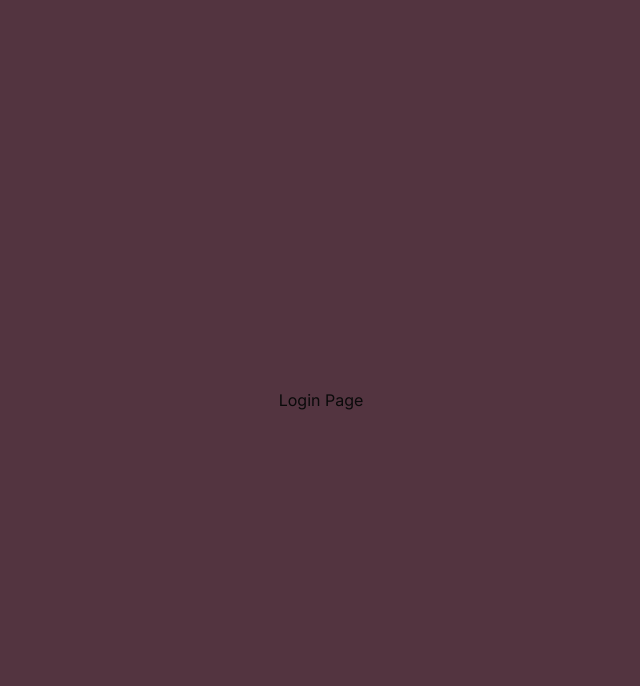
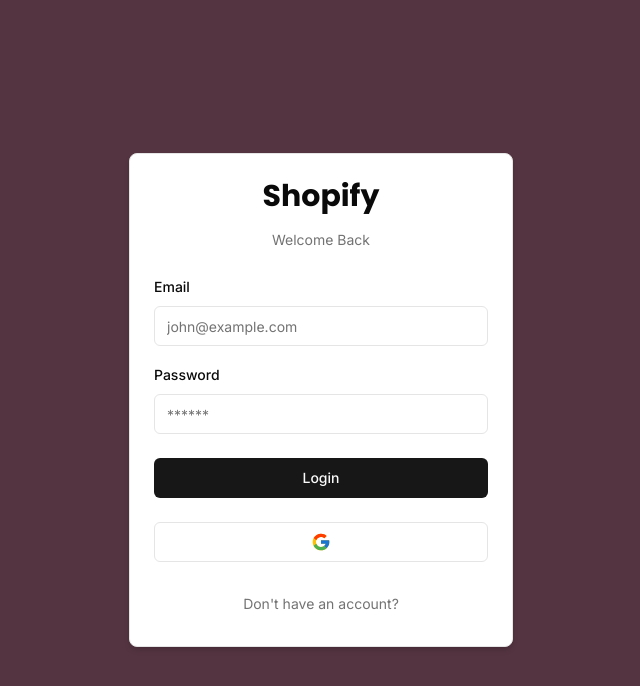
Before and after one commit to Shivamrai15/Ecommerce-Admin, a Next.js app: page /login in a window 1280 px wide. Shown: the top 686 px of the page, without its empty margins (319-959 px from the left). Built offline with nearby package versions, Linux system fonts and the light colour scheme.

Commit message:
Login Page

```diff
--- a/app/(auth)/(routes)/login/page.tsx
+++ b/app/(auth)/(routes)/login/page.tsx
@@ -1,8 +1,9 @@
+import { LoginForm } from "@/components/auth/forms/login-form";
 
 const LoginPage = () => {
     return (
         <div>
-            Login Page
+            <LoginForm/>
         </div>
     )
 }
--- /dev/null
+++ b/components/auth/forms/login-form.tsx
@@ -0,0 +1,94 @@
+"use client";
+
+import {
+    Form,
+    FormControl,
+    FormField,
+    FormItem,
+    FormLabel,
+    FormMessage
+}  from "@/components/ui/form";
+import { Input } from "@/components/ui/input";
+import { FormWrapper } from "@/components/auth/utils/form-wrapper";
+
+import { useForm } from "react-hook-form";
+import * as z from "zod";
+import { zodResolver } from "@hookform/resolvers/zod";
+import { Button } from "@/components/ui/button";
+import { LoginSchema } from "@/schemas/login-schema";
+
+export const LoginForm = () => {
+
+
+    const form = useForm<z.infer<typeof LoginSchema>>({
+        resolver : zodResolver(LoginSchema),
+        defaultValues : {
+            email : "",
+            password : "",
+        }
+    });
+
+    const onSubmit = (values : z.infer<typeof LoginSchema>)=>{
+        console.log(values);
+    }
+
+    return (
+        <FormWrapper
+            headerLabel="Welcome Back"
+            backButtonHref="/sign-up"
+            backButtonLabel="Don't have an account?"
+            showSocial
+        >
+            <Form {...form}>
+                <form
+                    onSubmit={form.handleSubmit(onSubmit)}
+                    className="space-y-6"
+                >
+                    <div className="space-y-4">
+                        <FormField
+                            name="email"
+                            control={form.control}
+                            render={({field})=>(
+                                <FormItem>
+                                    <FormLabel>Email</FormLabel>
+                                    <FormControl>
+                                        <Input
+                                            {...field}
+                                            placeholder="john@example.com"
+                                            type="email"
+                                            className="outline-none focus-visible:ring-0 focus-visible:ring-offset-0"
+                                        />
+                                    </FormControl>
+                                    <FormMessage className="w-full px-2 py-2 bg-red-200/70 rounded-md"/>
+                                </FormItem>
+                            )}
+                        />
+                        <FormField
+                            name="password"
+                            control={form.control}
+                            render={({field})=>(
+                                <FormItem>
+                                    <FormLabel>Password</FormLabel>
+                                    <FormControl>
+                                        <Input
+                                            {...field}
+                                            placeholder="******"
+                                            type="password"
+                                            className="outline-none focus-visible:ring-0 focus-visible:ring-offset-0"
+                                        />
+                                    </FormControl>
+                                    <FormMessage className="w-full px-2 py-2 bg-red-200/70 rounded-md"/>
+                                </FormItem>
+                            )}
+                        />
+                    </div>
+                    <Button
+                        className="w-full"
+                    >
+                        Login
+                    </Button>
+                </form>
+            </Form>
+        </FormWrapper>
+    );
+}
--- /dev/null
+++ b/schemas/login-schema.ts
@@ -0,0 +1,10 @@
+import * as z from "zod";
+
+export const LoginSchema = z.object({
+    email : z.string().email({
+        message : "Email is required"
+    }),
+    password : z.string().min(6, {
+        message : "Minimum 6 characters required"
+    })
+});
```
